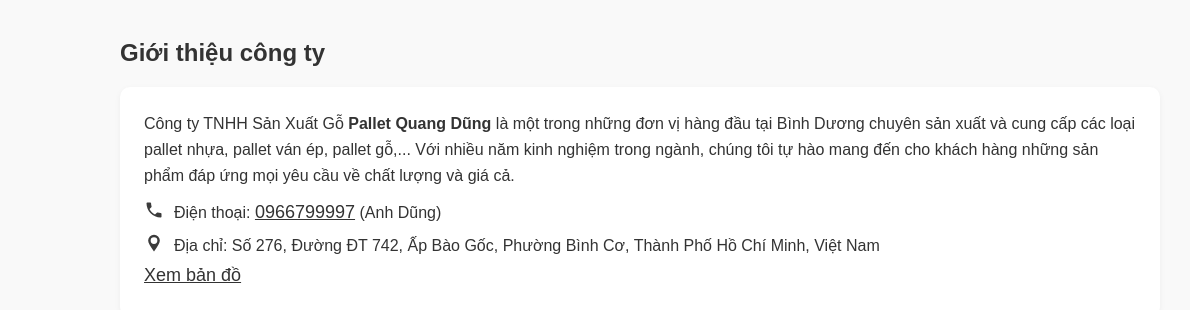
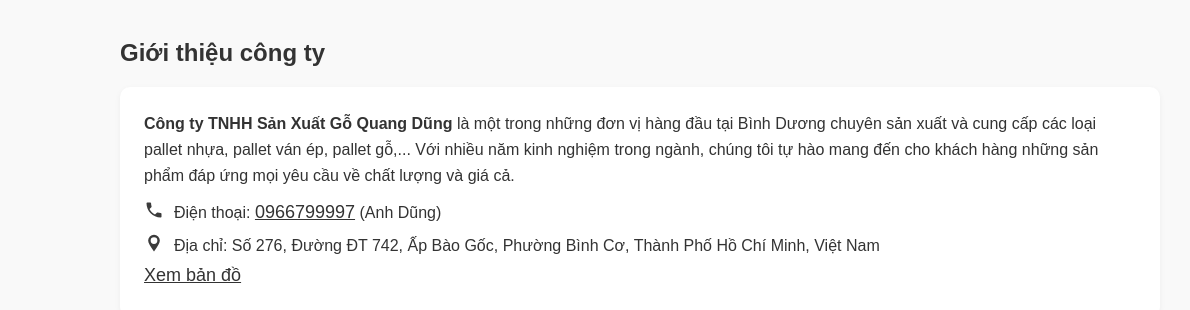
Before and after one commit to ngquangvu/Pallets, a plain HTML site: page index.html in a window 1280 px wide. Shown: the part 490-800 px from the top of the page, 0-1190 px from the left. Drawn offline with nearby package versions, Linux system fonts and the light colour scheme.

Commit message:
update css

```diff
--- a/index.html
+++ b/index.html
@@ -69,7 +69,7 @@
   <section id="about">
     <h2>Giới thiệu công ty</h2>
     <div>
-      <p>Công ty TNHH Sản Xuất Gỗ <b>Pallet Quang Dũng</b> là một trong những đơn vị hàng đầu tại Bình Dương chuyên sản xuất và cung cấp các loại pallet nhựa, pallet ván ép, pallet gỗ,... Với nhiều năm kinh nghiệm trong ngành, chúng tôi tự hào mang đến cho khách hàng những sản phẩm đáp ứng mọi yêu cầu về chất lượng và giá cả.
+      <p><b>Công ty TNHH Sản Xuất Gỗ Quang Dũng</b> là một trong những đơn vị hàng đầu tại Bình Dương chuyên sản xuất và cung cấp các loại pallet nhựa, pallet ván ép, pallet gỗ,... Với nhiều năm kinh nghiệm trong ngành, chúng tôi tự hào mang đến cho khách hàng những sản phẩm đáp ứng mọi yêu cầu về chất lượng và giá cả.
       </p>
       <div class="info">
         <ul>
```
